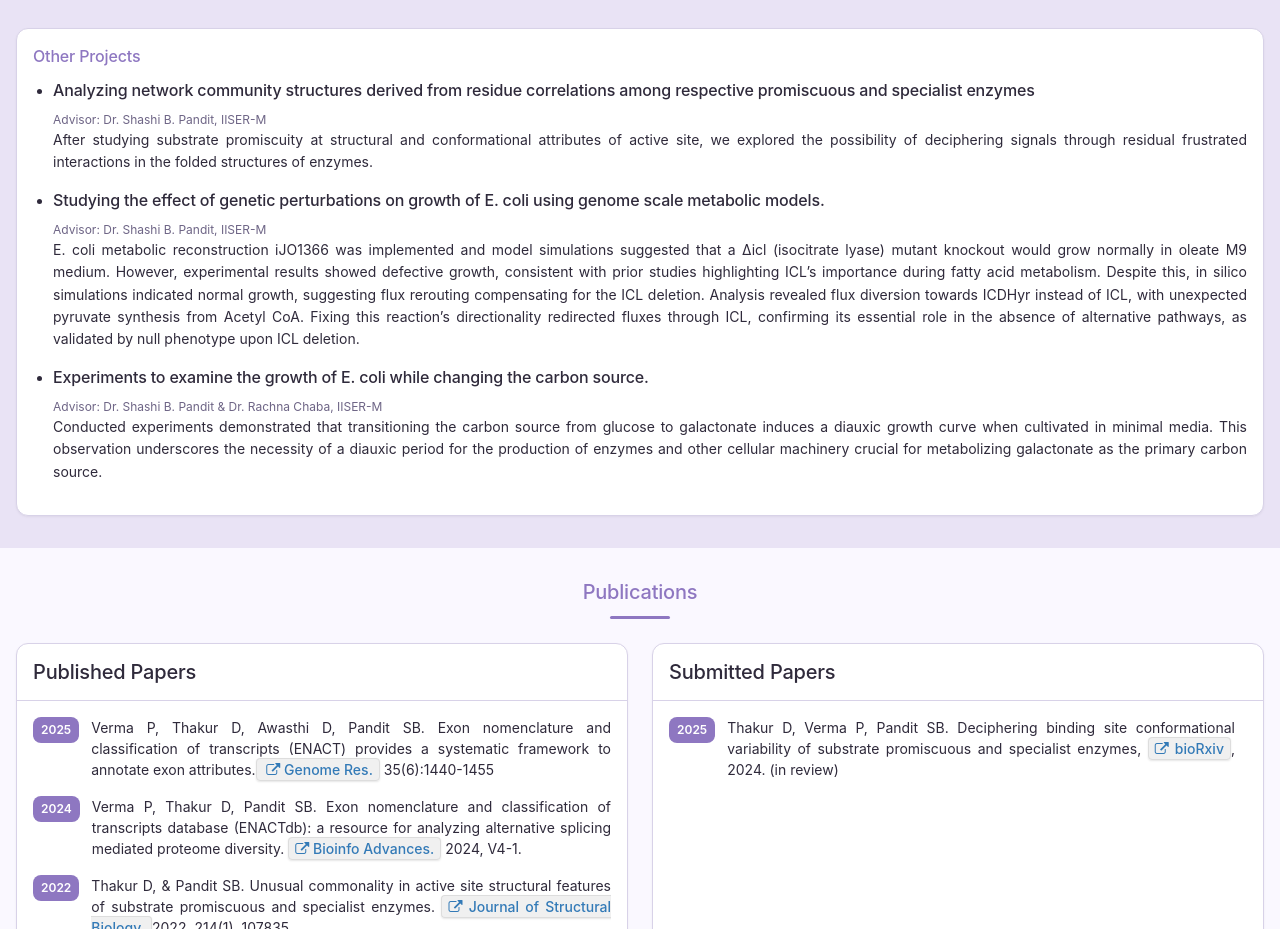
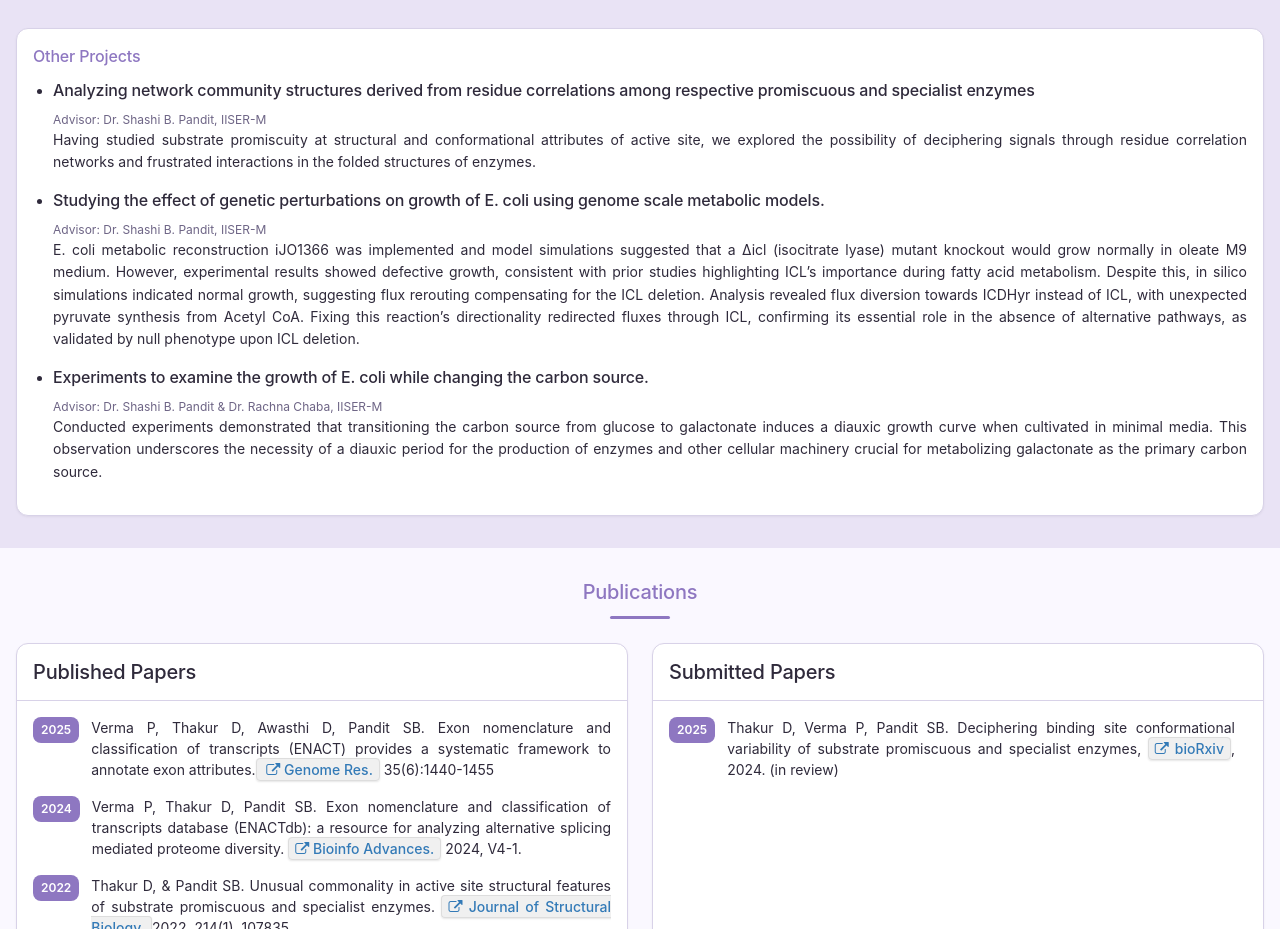
Before and after one commit to deekshatcb/deekshatcb.github.io, a plain HTML site: page deeksha/index.html in a window 1280 px wide. Shown: the part 2820-3749 px from the top of the page. Drawn offline with Linux system fonts and the light colour scheme; a web font is replaced by a local one.

Commit message:
Update index.html

```diff
--- a/deeksha/index.html
+++ b/deeksha/index.html
@@ -230,7 +230,7 @@
                                     <li><h5>Analyzing network community structures derived from residue correlations among respective promiscuous and specialist enzymes</h5></li>
                                     <span class="project__advisor">Advisor: Dr. Shashi B. Pandit, IISER-M</span>
 
-                                    <p class="project__description"> After studying substrate promiscuity at structural and conformational attributes of active site, we explored the possibility of deciphering signals through residual frustrated interactions in the folded structures of enzymes. </p>
+                                    <p class="project__description"> Having studied substrate promiscuity at structural and conformational attributes of active site, we explored the possibility of deciphering signals through residue correlation networks and frustrated interactions in the folded structures of enzymes. </p>
 
                                     <li><h5>Studying the effect of genetic perturbations on growth of E. coli using genome scale metabolic models.</h5></li>
                                     <span class="project__advisor">Advisor: Dr. Shashi B. Pandit, IISER-M</span>
```
